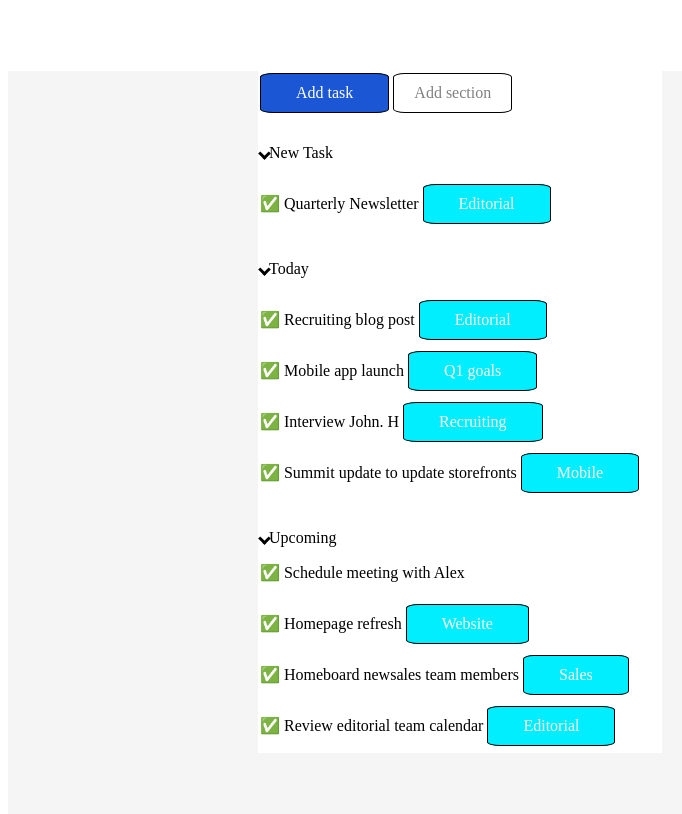
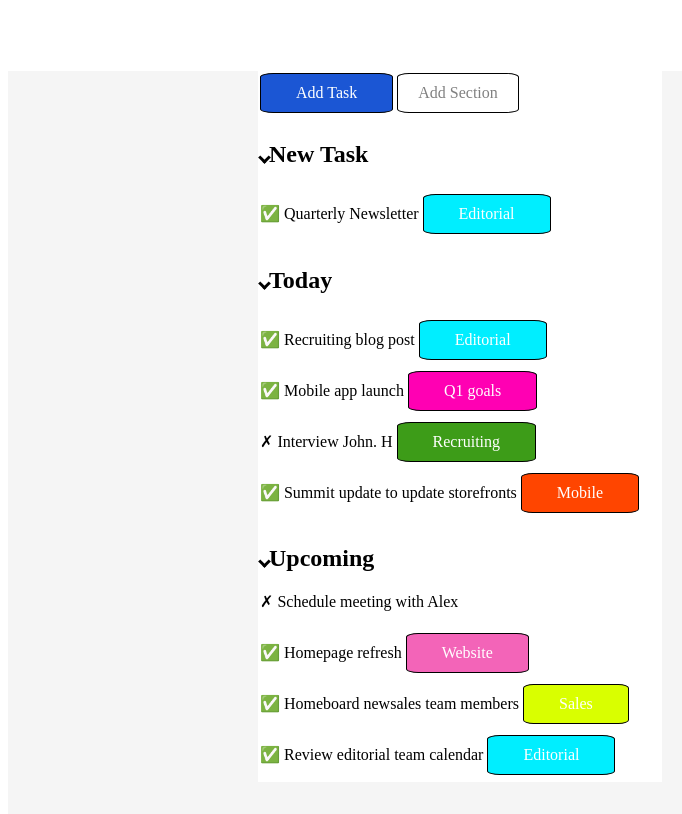
Before and after one commit to DavideCotigliani/html-css-toboolist, a plain HTML site: page index.html in a window 1280 px wide. Shown: the part 78-892 px from the top of the page, without its empty margins (0-682 px from the left). Drawn offline with Linux system fonts and the light colour scheme.

Commit message:
[UPD] All the main changes done,

```diff
--- a/css/style.css
+++ b/css/style.css
@@ -43,6 +43,8 @@ main{
     color: grey;
     display: inline-block;
 }
+
+
 .arrow {
     border: solid black;
     border-width: 0 3px 3px 0;
@@ -70,6 +72,53 @@ main{
     color: white;
     display: inline-block;
 
+  }
+
+  .q1goals{
+    background-color: rgb(255, 0, 179);
+    border: 1px solid black;
+    border-radius: 10%;
+    box-sizing: border-box;
+    padding: 10px 35px;
+    color: white;
+    display: inline-block;
+  }
+  .orangerecruiting{
+    background-color: rgb(61, 156, 24);
+    border: 1px solid black;
+    border-radius: 10%;
+    box-sizing: border-box;
+    padding: 10px 35px;
+    color: white;
+    display: inline-block;
+  }
+  .mobile{
+    background-color: orangered;
+    border: 1px solid black;
+    border-radius: 10%;
+    box-sizing: border-box;
+    padding: 10px 35px;
+    color: white;
+    display: inline-block;
+  }
+
+  .website{
+    background-color: rgb(243, 100, 184);
+    border: 1px solid black;
+    border-radius: 10%;
+    box-sizing: border-box;
+    padding: 10px 35px;
+    color: white;
+    display: inline-block;
+  }
+  .newsales{
+    background-color: rgb(217, 255, 0);
+    border: 1px solid black;
+    border-radius: 10%;
+    box-sizing: border-box;
+    padding: 10px 35px;
+    color: white;
+    display: inline-block;
   }
 
   .quarter{
--- a/index.html
+++ b/index.html
@@ -18,38 +18,39 @@
         <div class="container">
 
             <div class="Primi bottoni">
-                <div class="bottone1">Add task</div>
-                <div class="bottone2">Add section</div>
+                <div class="bottone1">Add Task</div>
+                <div class="bottone2">Add Section</div>
             </div>
 
-            <p><i class="arrow down"></i>New Task</p>
+
+            <h2><i class="arrow down"></i>New Task</h2>
 
             <p class="quarter">&#9989 Quarterly Newsletter</p>
             <div class="Editorial">Editorial</div>
 
-            <p><i class="arrow down"></i>Today</p>
+            <h2><i class="arrow down"></i>Today</h2>
 
             <p class="recruiting">&#9989 Recruiting blog post</p>
             <div class="Editorial"> Editorial</div>
 
             <p class="mobileapp">&#9989 Mobile app launch</p>
-            <div class="Editorial">Q1 goals</div>
+            <div class="q1goals">Q1 goals</div>
 
-            <p class="john">&#9989 Interview John. H</p>
-            <div class="Editorial">Recruiting</div>
+            <p class="john">&#10007 Interview John. H</p>
+            <div class="orangerecruiting">Recruiting</div>
 
             <p class="summit">&#9989 Summit update to update storefronts</p>
-            <div class="Editorial">Mobile</div>
+            <div class="mobile">Mobile</div>
 
-            <p><i class="arrow down"></i>Upcoming</p>
+            <h2><i class="arrow down"></i>Upcoming</h2>
 
-            <p>&#9989 Schedule meeting with Alex</p>
+            <p>&#10007 Schedule meeting with Alex</p>
 
             <p class="refresh">&#9989 Homepage refresh</p>
-            <div class="Editorial">Website</div>
+            <div class="website">Website</div>
 
             <p class="sales">&#9989 Homeboard newsales team members</p>
-            <div class="Editorial">Sales</div>
+            <div class="newsales">Sales</div>
 
             <p class="review">&#9989 Review editorial team calendar</p>
             <div class="Editorial">Editorial</div>
```
